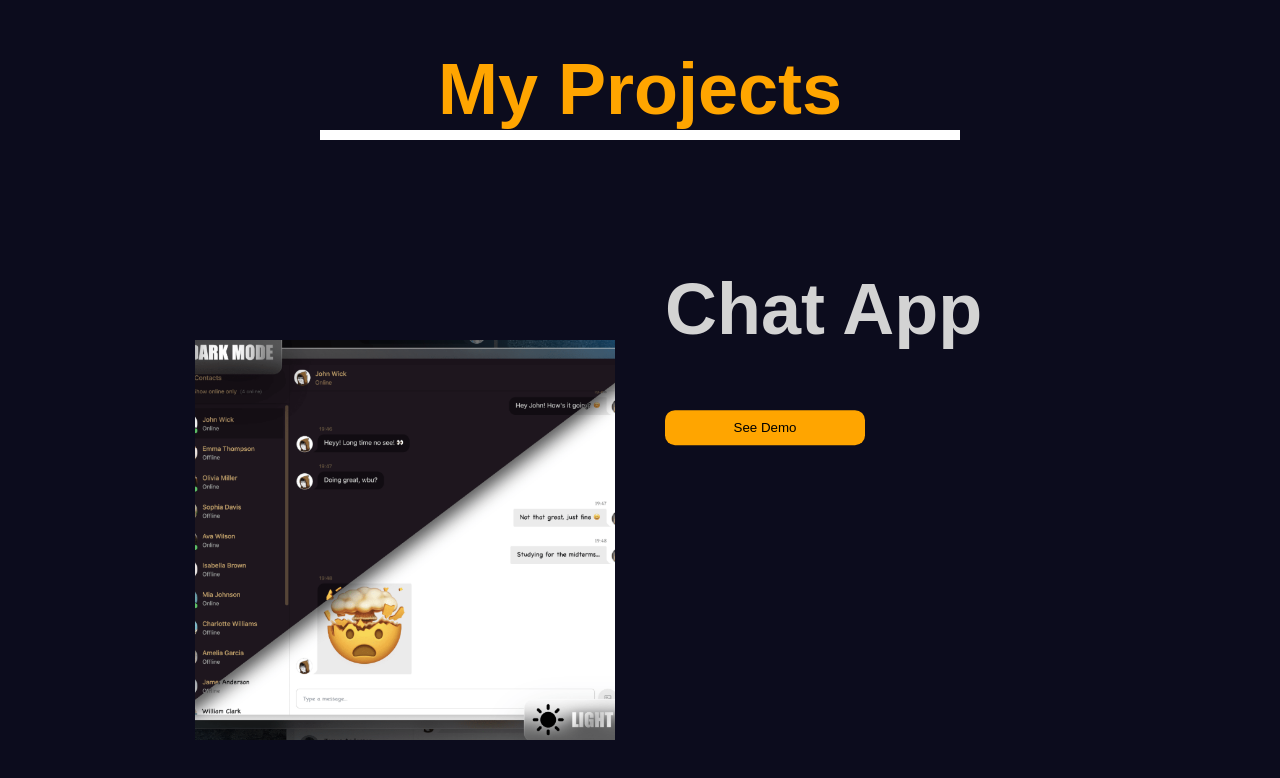
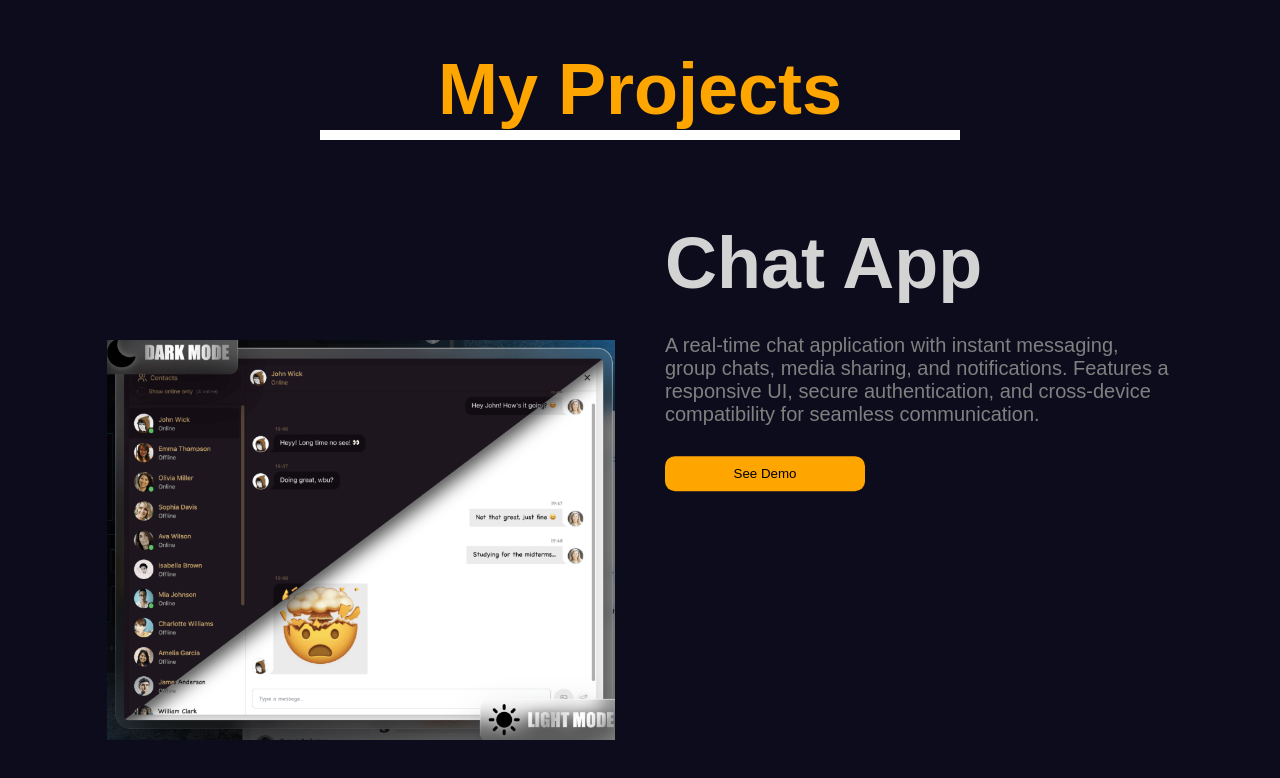
Before and after one commit to ChandanPandey45/My-Portfolio, a React (Vite) app: page / in a window 1280 px wide. Shown: the part 1602-2380 px from the top of the page. Built offline with nearby package versions, Linux system fonts and the light colour scheme.

Commit message:
Update Portfolio.jsx

```diff
--- a/src/Componets/portfolio/Portfolio.jsx
+++ b/src/Componets/portfolio/Portfolio.jsx
@@ -7,7 +7,7 @@ const items =[
     id:1,
     title: "Chat App",
     img: '/ChatApp.png',
-    desc:""},
+    desc:"A real-time chat application with instant messaging, group chats, media sharing, and notifications. Features a responsive UI, secure authentication, and cross-device compatibility for seamless communication."},
         {id:2,
         title: "Imagistics",
         img: "/Imagistics.png",
```
